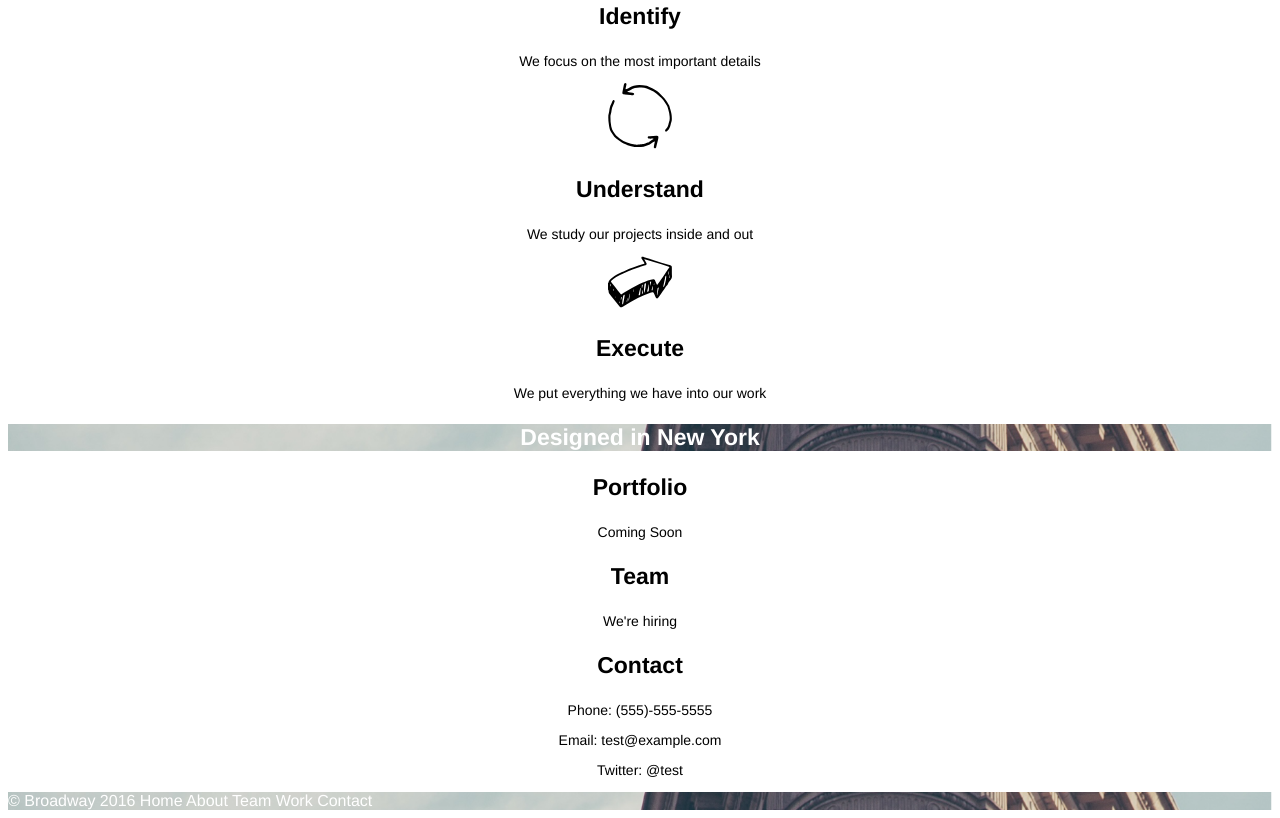
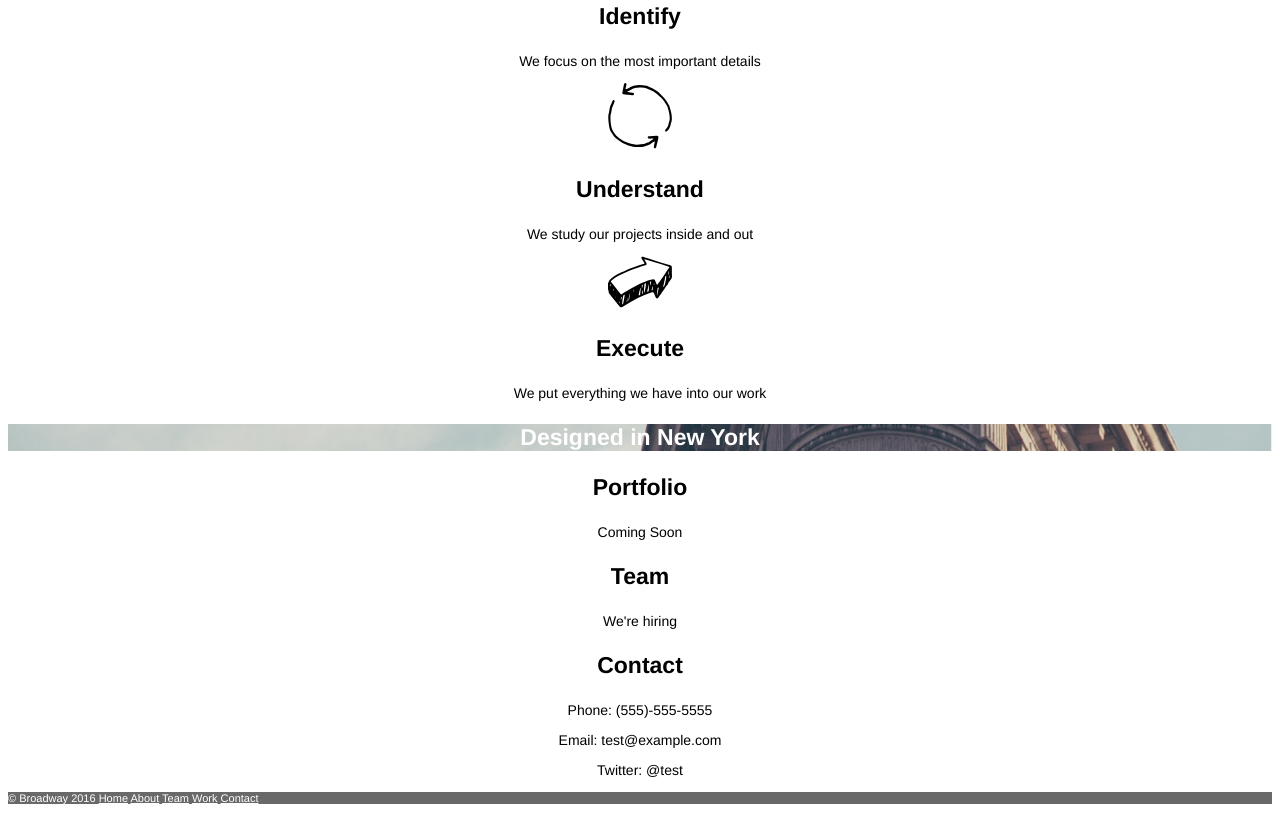
Before and after one commit to rbrewer16/broadway, a plain HTML site: page index.html in a window 1280 px wide. Shown: the part 496-1314 px from the top of the page. Drawn offline with Linux system fonts and the light colour scheme.

Commit message:
Update index and style.

```diff
--- a/index.html
+++ b/index.html
@@ -35,5 +35,11 @@
       <p>Email: test@example.com</p>
       <p>Twitter: @test</p>
   </body>
-  <footer>&copy; Broadway 2016 Home About Team Work Contact</footer>
+  <footer>&copy; Broadway 2016
+    <a href="#">Home</a>
+    <a href="#">About</a>
+    <a href="#">Team</a>
+    <a href="#">Work</a>
+    <a href="#">Contact</a>
+  </footer>
 </html>
--- a/resources/css/style.css
+++ b/resources/css/style.css
@@ -39,10 +39,12 @@ p{
   font-size: 14px;
 }
 footer{
-  background-image: url("../images/the-flatiron-building.png");
-  background-size: cover;
-  background-position: bottom;
+  background-color: dimgray;
   font-family: Helvetica;
+  font-size: 11px;
   color: white;
   text-align: left;
 }
+footer a{
+  color: white;
+}
```
